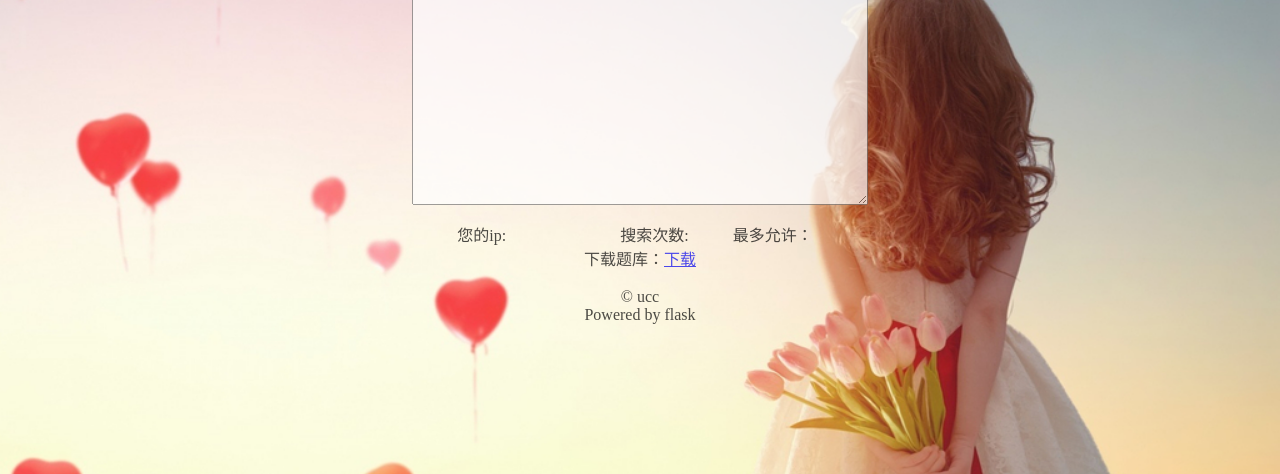
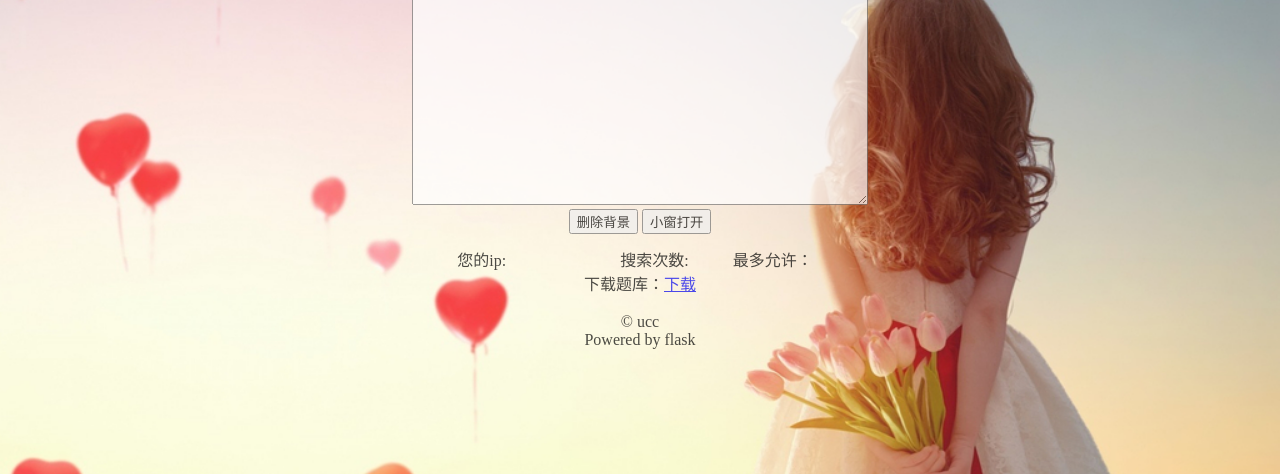
Before and after one commit to xx025/Search-Questions, a Flask app: template templates/search.html in a window 1280 px wide. Shown: the part 168-642 px from the top of the page. Run offline with Flask 2, Linux system fonts and the light colour scheme; the template is opened without the code that fills it, so the values that code supplies are empty; parts of the project's set-up code (start-up, migrations or seed data) failed here and were passed over.

Commit message:
Update app.py

```diff
--- a/app.py
+++ b/app.py
@@ -14,7 +14,7 @@ from pyscript.SearchAns import searchAns
 from pyscript.add_ques_to_qdb import add_ques_dr
 
 app = Flask(__name__, static_folder=setting.setting.static_floder, template_folder=setting.setting.template_folder)
-app.secret_key = '^\x90\xcd-N\xc2:z\xee\xfckHOUjy\xe0\x83b\x12\x1f\xe3Wb' + str(random())
+app.secret_key = '^\x90\xcd-N\xc2:z\xee\xfckHOUjy\xe0\x83b\x12\x1f\xe3Wb'
 CORS(app, resources=r'/*')
 CORS(app, supports_credentials=True)
 max_search = setting.setting.max_search
--- a/templates/search.html
+++ b/templates/search.html
@@ -4,6 +4,7 @@
     <meta charset="UTF-8">
     <title>搜索</title>
     <script type=text/javascript src="{{url_for('static', filename='jquery.js') }}"></script>
+
     <style>
         body {
             background-size: cover;
@@ -30,6 +31,10 @@
     <br><br>
     <textarea id="ans" style="height: 200px;width: 450px"></textarea>
 
+    <br>
+    <button id="noback">删除背景</button>
+    <button onclick="window.open(location.href, '_blank', 'titlebar=0,menubar=0,location=0')">小窗打开
+    </button>
     <br>
     您的ip:<p style="display: inline-block;width: 110px;color: blue" id="ip">{{ip}}</p>
     搜索次数:<p style="display: inline-block;width: 40px;color: blue" id="count">{{count}}</p>
@@ -82,5 +87,22 @@
             send_server();
         }
     });
+
+    var onOff = 1;
+
+    $("#noback").click(
+        function () {
+            if (onOff == 1) {
+                $("#noback").text("显示背景")
+                $('body').css("background-image", "url()")
+                onOff = 0
+            } else {
+                $("#noback")
+                    ?.text("删除背景")
+                $('body').css("background-image", "url(\"static/bgk2.jpg\")")
+                onOff = 1
+            }
+        }
+    )
 </script>
 </html>
```
